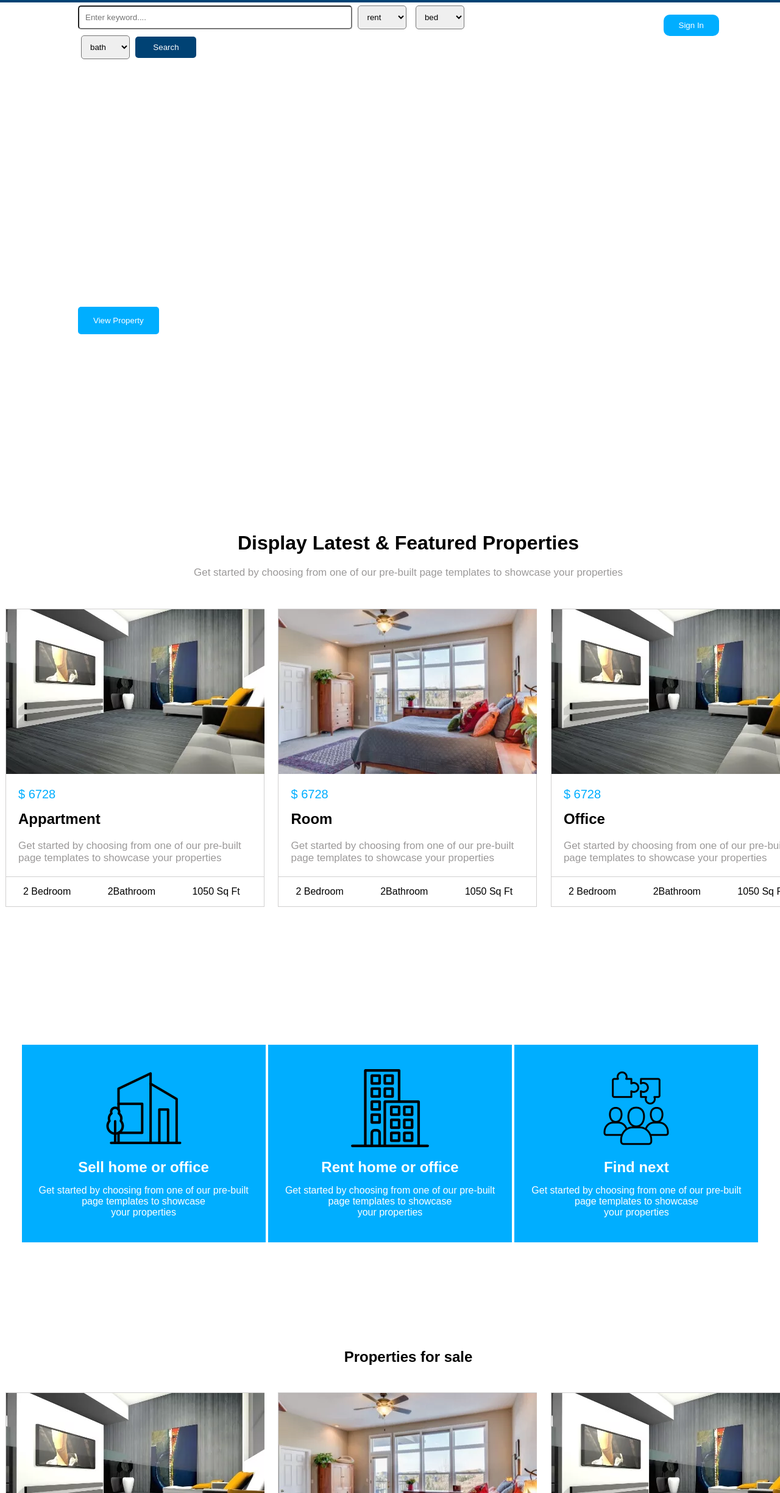
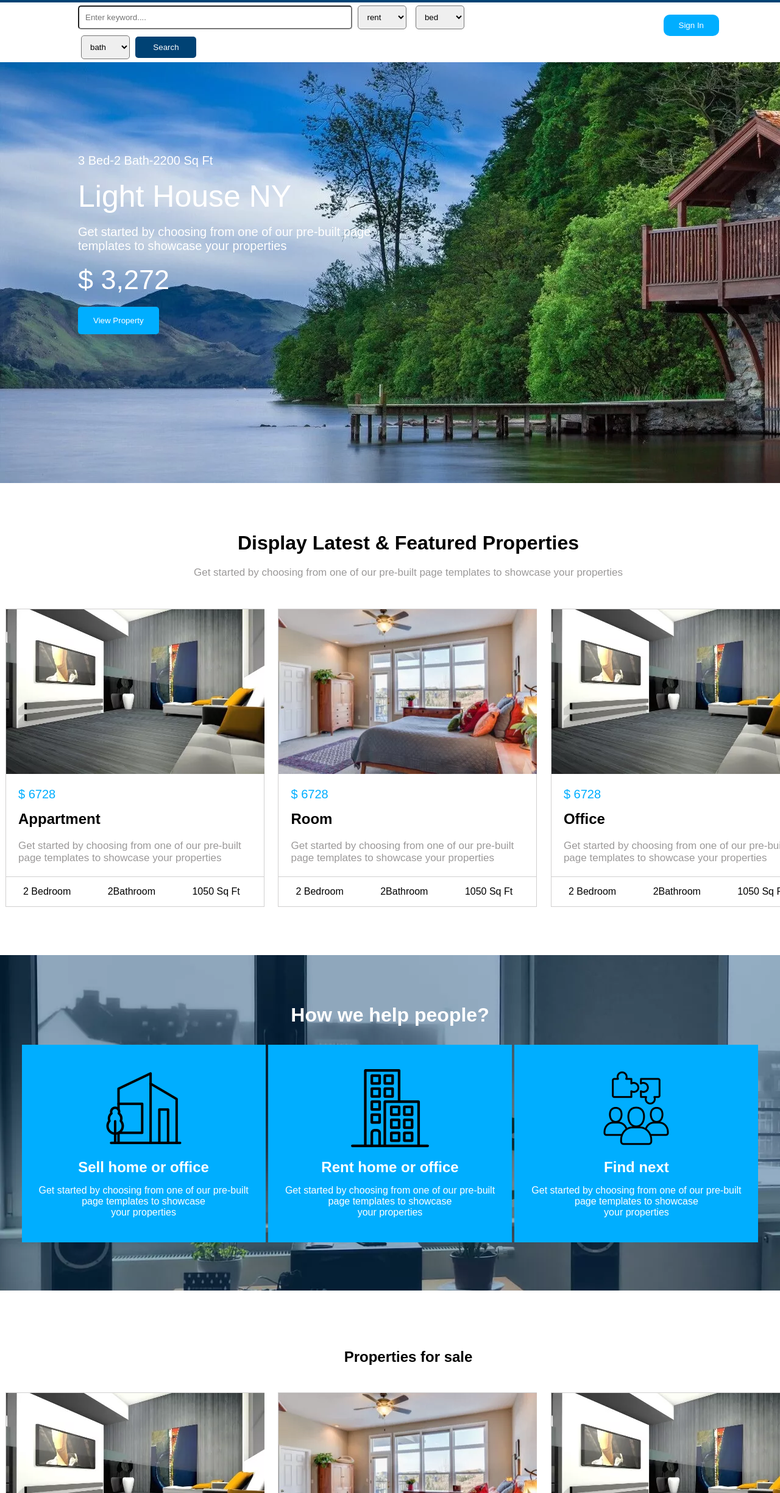
Before and after one commit to Jamal-1998/webpage, a plain HTML site: page index.html in a window 1280 px wide. Shown: the part 66-2514 px from the top of the page at 61% size. Drawn offline with Linux system fonts and the light colour scheme; files whose address does not match are found by name.

Commit message:
Update style.css

```diff
--- a/style.css
+++ b/style.css
@@ -95,7 +95,7 @@ select{
     border-radius: 5px;
 }
 .firstimage{
-    background: url('image1.jpg');
+    background: url('image/image1.jpg');
     width: 100%;
     height: 690px;
 }
@@ -162,7 +162,7 @@ h2{
     padding: 15px 28px;
 }
 .help-page{
-    background: url('image2.jpg');
+    background: url('image/image2.jpg');
     width: 100%;
     height: 550px;
     text-align: center;
@@ -428,71 +428,3 @@ Responsive Css*/
         left: 0%;
     }
 }
-
-
-
-
-/* @media screen and (min-width: 600px) {
-
-.homepage nav ul{
-    display: none;
-}
-.homepage .all label{
-    display: none;
-}
-  .textsearch{
-    padding: 10px;
-    display: inline-block;
-    height: 100%;
-  }
-  .textsearch input ,.textsearch select{
-    display: inline-block;
-  }
-} */
-
-  /* .homepage nav ul,.homepage .all {
-    display: none;
-  }
-  .textsearch{
-      padding:5px;
-      display: inline-block;
-      height: 100%;
-  }
-
-  .textsearch input,.textsearch select{
-      display: inline;
-  }
-  .searchlogo{
-      width : 100px;
-  }
-
-  .firstimage{
-      background-size: cover;
-  }
-  .para{
-      padding: 40px 20px;
-  }
-  .parag{
-      padding: 20px;
-  }
-  .paragra{
-      padding: 20px;
-  } */
-
-/* .btn {
-    padding: 10px;
-    margin: 10px
-}
-
-.btn-green{
-    background-color: green;
-
-}
-
-
-.btn-blue{
-    background-color: blue;
-
-}
-
-class= "btn btn-green" */
```
